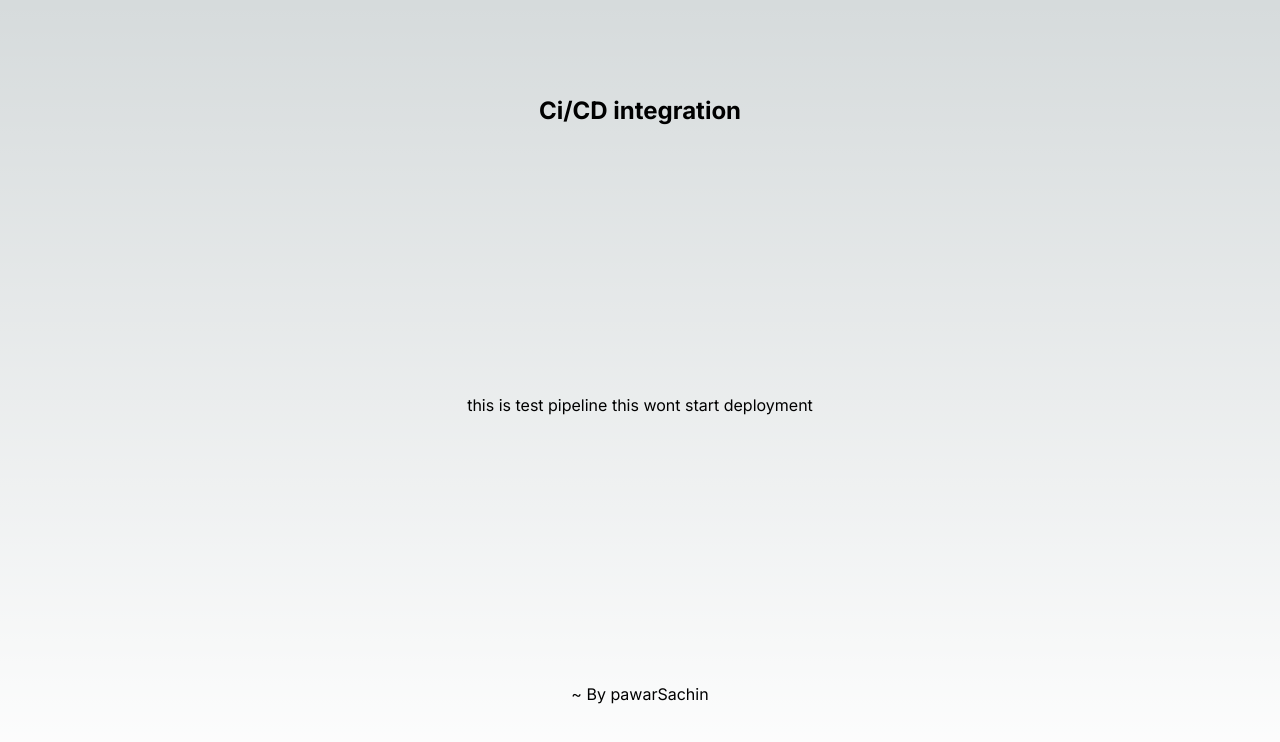
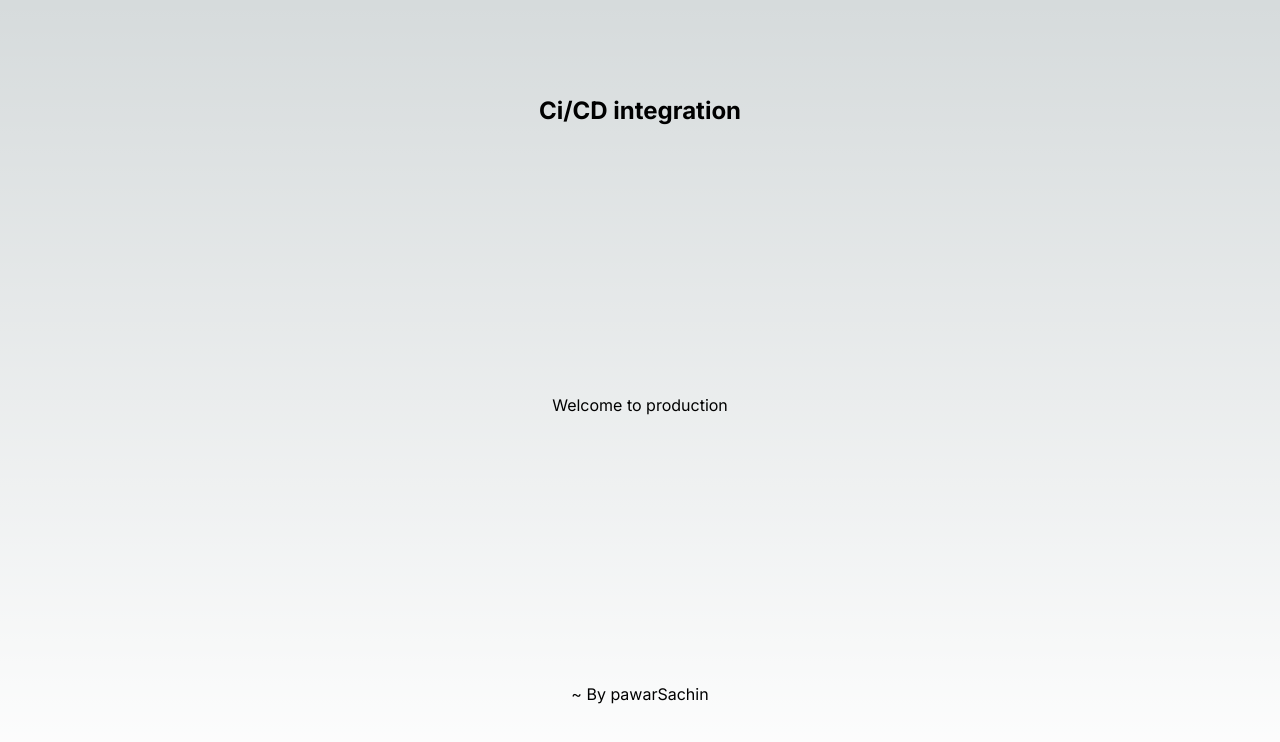
Before and after one commit to Pawardevelops/CI-CD, a Next.js app: page / in a window 1280 px wide. Shown: the top 742 px of the page. Built offline with nearby package versions, Linux system fonts and the light colour scheme.

Commit message:
push and merge to testing and then master (checks)

```diff
--- a/src/pages/index.js
+++ b/src/pages/index.js
@@ -16,7 +16,7 @@ export default function Home() {
       </Head>
       <main className={`${styles.main} ${inter.className}`}>
         <h2>Ci/CD integration</h2>
-        <p>this is test pipeline this wont start deployment</p>
+        <p>Welcome to production</p>
         <p>~ By pawarSachin</p>
       </main>
     </>
```
